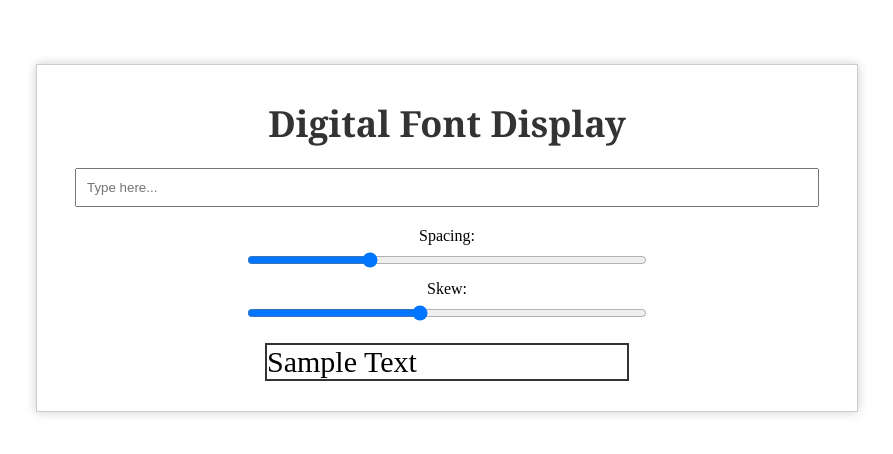
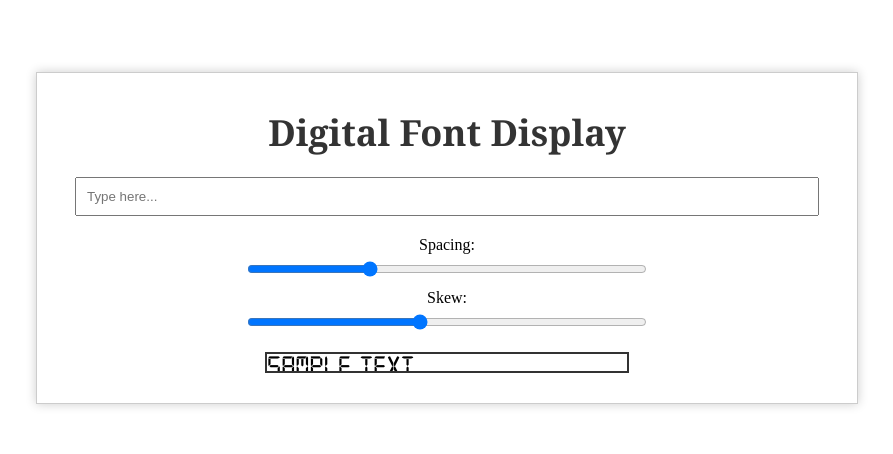
Before and after one commit to BryantNorman/Glyph-Editor-Sample, a plain HTML site: page index.html in a window 1280 px wide. Shown: the part 162-616 px from the top of the page, without its empty margins (193-1086 px from the left). Drawn offline with Linux system fonts and the light colour scheme; the site is published under a folder, as on GitHub Pages, so addresses that start at the root find nothing.

Commit message:
Update styles.css

```diff
--- a/styles.css
+++ b/styles.css
@@ -1,7 +1,7 @@
 /* Define the CustomFont styles */
 @font-face {
     font-family: "CustomFont";
-    src: url("/digital-7.ttf") format("truetype");
+    src: url("digital-7.ttf") format("truetype");
 }
 
 /* Apply the CustomFont style to the body */
```
